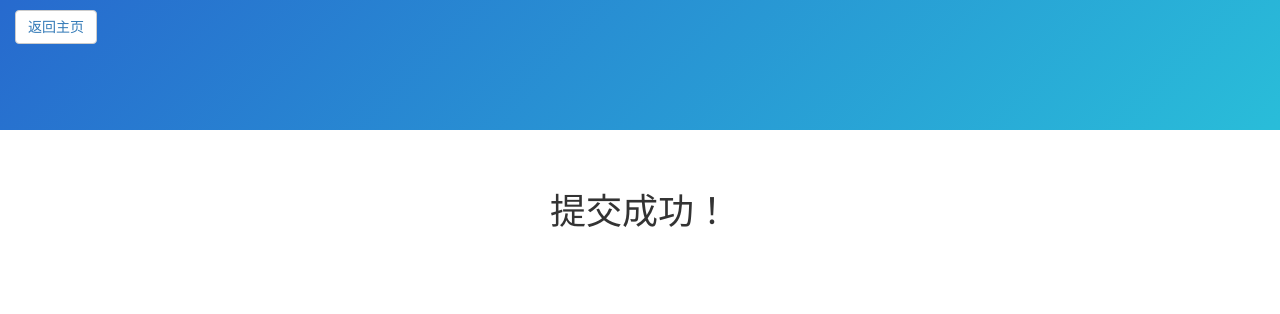
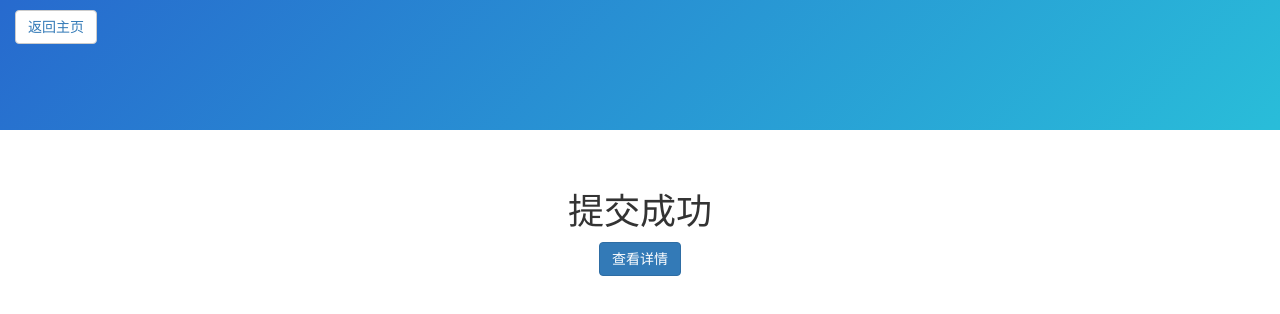
Before and after one commit to snowlengxue/operationForms, a plain HTML site: page pages/submit.html in a window 1280 px wide. Drawn offline with Linux system fonts and the light colour scheme.

Commit message:
button of deatil

```diff
--- a/pages/submit.html
+++ b/pages/submit.html
@@ -15,7 +15,8 @@
     </div>
     <div class="container-fluid">
         <div class="row">
-            <div class="col-lg-12 col-md-12 col-sm-12 h1 text-center">提交成功！</div>
+            <div class="col-lg-12 col-md-12 col-sm-12 h1 text-center">提交成功</div>
+            <div class="col-lg-12 col-md-12 col-sm-12 text-center"><button class="btn btn-primary">查看详情</button></div>
         </div>
     </div>
 
```
